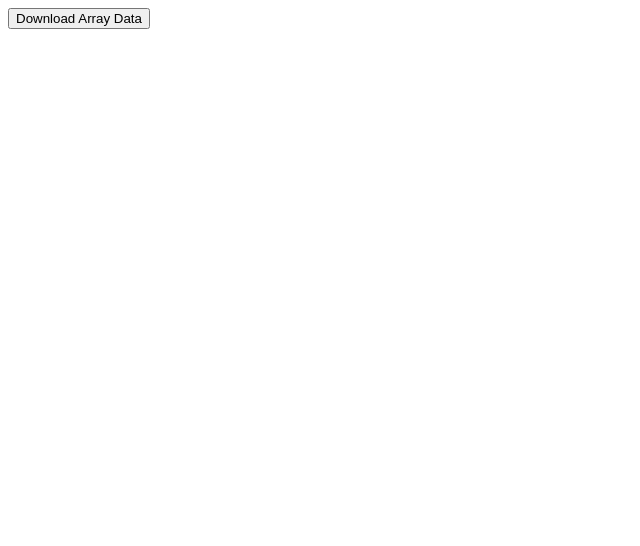
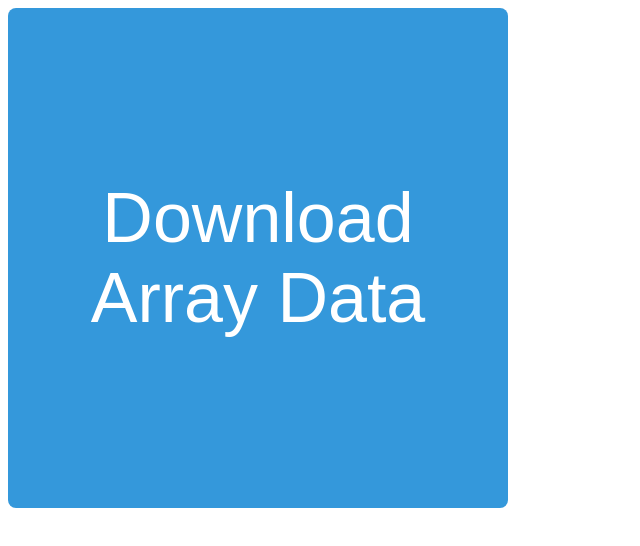
Before and after one commit to mp0530/arduino_gps, a plain HTML site: page index.html in a window 1280 px wide. Shown: the whole page, without its empty margins (0-640 px from the left). Drawn offline with Linux system fonts and the light colour scheme.

Commit message:
Update index.html

```diff
--- a/index.html
+++ b/index.html
@@ -1,22 +1,36 @@
 <!DOCTYPE html>
 <html lang="en">
 
-    <head>
-        <meta charset="utf-8">
-        <title>iphone GPS Tracker</title>
-    </head>
+<head>
+    <meta charset="utf-8">
+    <title>iphone GPS Tracker</title>
 
-    <button id="downloadBtn">Download Array Data</button>
+    <style>
+        #downloadBtn {
+            width: 500px;
+            height: 500px;
+            font-size: 70px;
+            border-radius: 8px;
+            background-color: #3498db;
+            color: white;
+            border: none;
+            cursor: pointer;
+        }
+
+    </style>
+</head>
 
 
-	<body>
 
-	</body>
+<body>
+    <button id="downloadBtn">Download Array Data</button>
+</body>
+
 
 <script>
 
 
-var str = "";
+var str = ""
 
 setInterval(
     function getLocation() {
@@ -38,16 +52,22 @@ setInterval(
 
 );
 
+
 document.getElementById('downloadBtn').addEventListener('click', function() {
-    var blob = new Blob([str], {type: "text/plain"});
+    var blob = new Blob([str], {type: "text/csv;charset=utf-8;"});
 
     var a = document.createElement("a");
     a.href = URL.createObjectURL(blob);
-    a.download = 'array_data.txt';
+
+    var today = new Date();
+    var dateString = (today.getMonth() + 1) +  + today.getDate();
+
+    a.download = dateString + '_iphone' + '.csv';
     document.body.appendChild(a);
     a.click();
     document.body.removeChild(a);
 });
 
+
 </script>
 </html>
```
